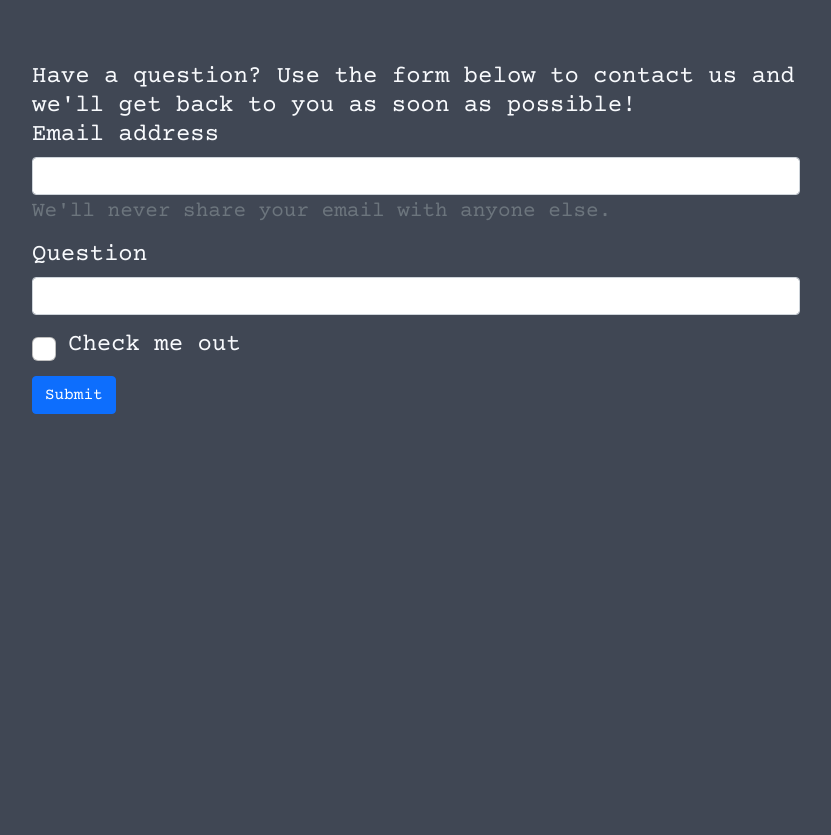
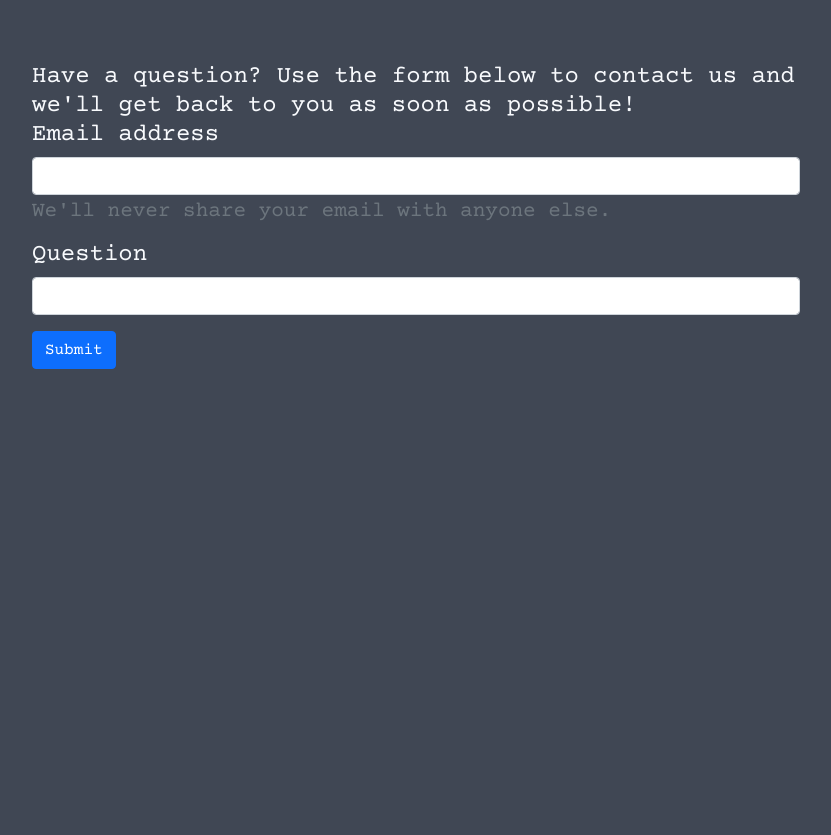
Before and after one commit to sydney-ho/FinTech-Focus-Final-Project, a Flask app: page /contact in a window 1280 px wide. Shown: the part 61-896 px from the top of the page, without its empty margins (224-1055 px from the left). After the commit the page ends 430 px from the top, so only its background shows below. Run offline with Flask 2, Linux system fonts and the light colour scheme.

Commit message:
fixed contact page

```diff
--- a/templates/contact.html
+++ b/templates/contact.html
@@ -39,11 +39,7 @@
                 </div>
                 <div class="mb-3">
                     <label for="exampleInputPassword1" class="form-label">Question</label>
-                    <input type="email" class="form-control" id="exampleInputEmail1">
-                </div>
-                <div class="mb-3 form-check">
-                    <input type="checkbox" class="form-check-input" id="exampleCheck1">
-                    <label class="form-check-label" for="exampleCheck1">Check me out</label>
+                    <input type="text" class="form-control" id="exampleInputEmail1">
                 </div>
                 <button type="submit" class="btn btn-primary">Submit</button>
             </form>
```
